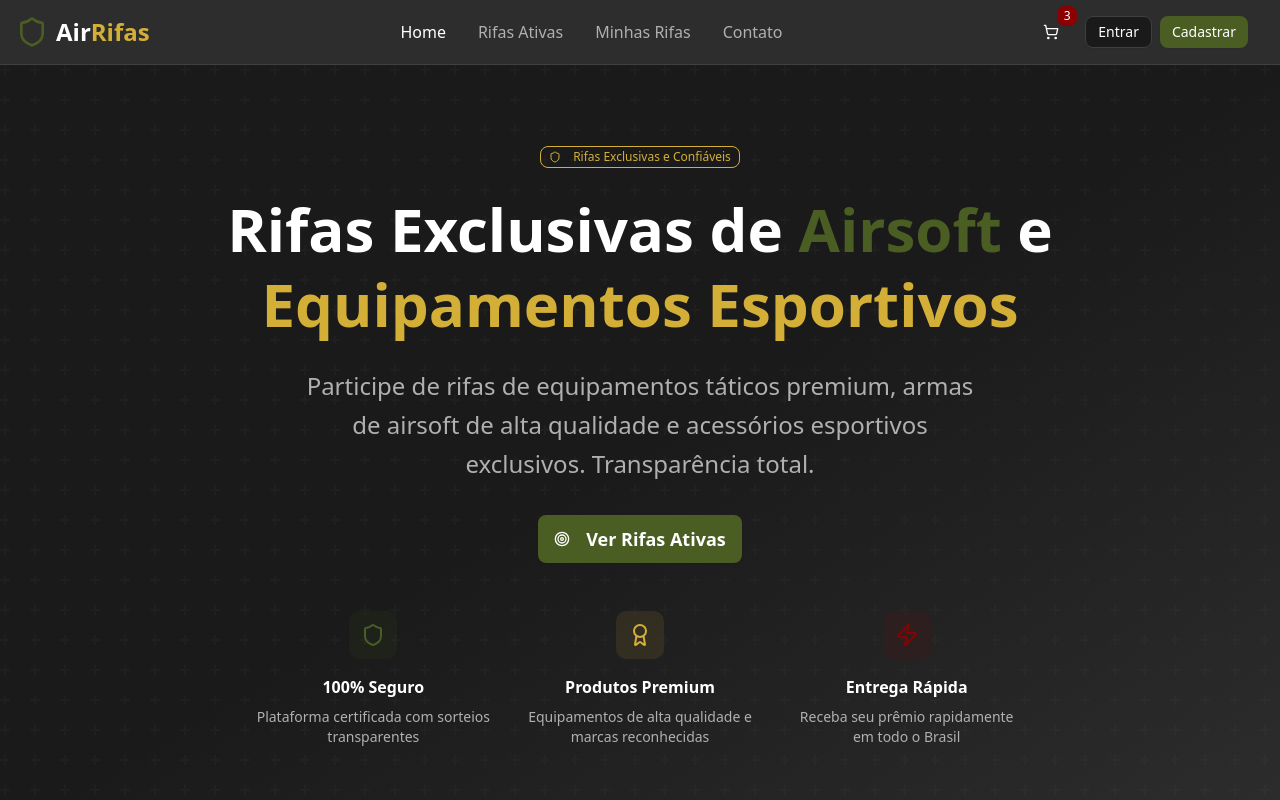
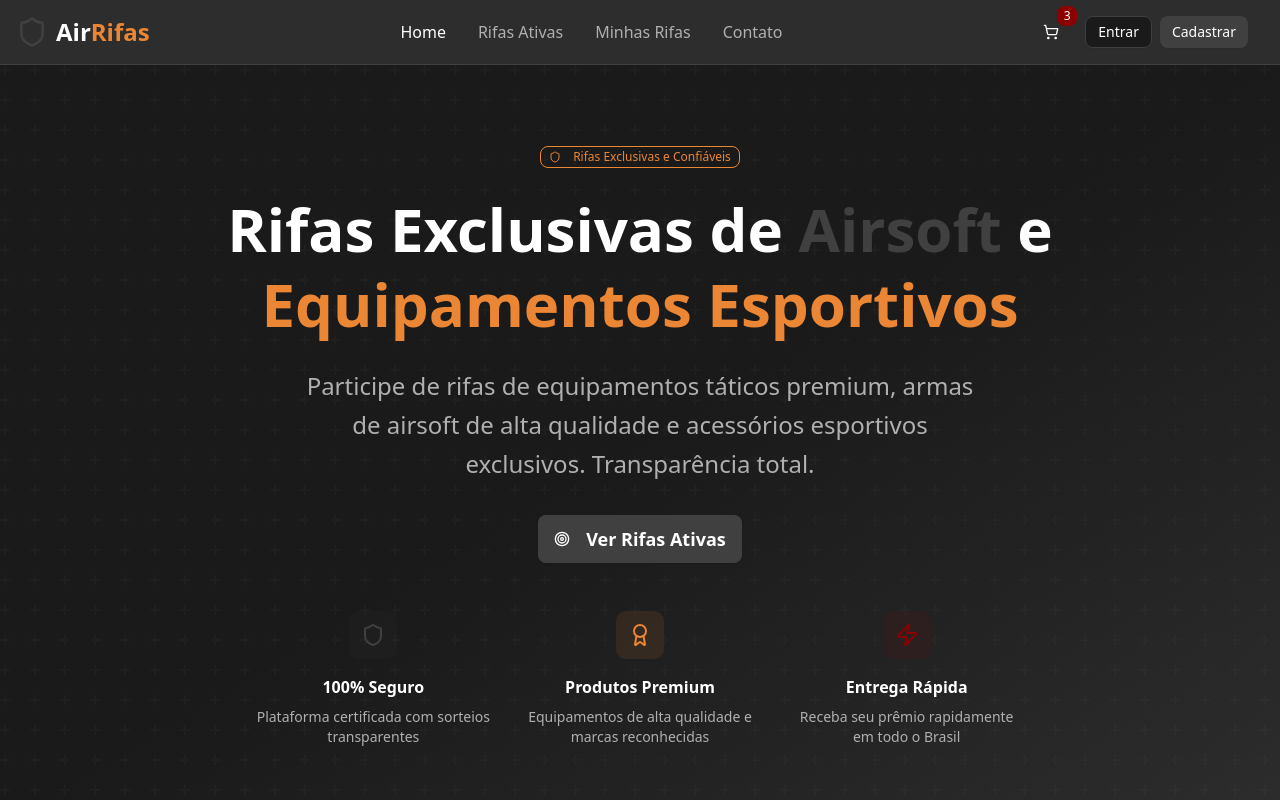
Before and after one commit to home-evertonazevedo/site, a React (Vite) app: page / in a window 1280 px wide. Shown: the top 800 px of the page. Built offline with nearby package versions, Linux system fonts and the light colour scheme.

Commit message:
Atualização de cores: verde reduzido, amarelo substituído por laranja

```diff
--- a/src/App.css
+++ b/src/App.css
@@ -50,10 +50,10 @@
   --card-foreground: #ffffff;
   --popover: #2d2d2d;
   --popover-foreground: #ffffff;
-  --primary: #4a5d23; /* Verde militar */
+  --primary: #404040; /* Cinza escuro */
   --primary-foreground: #ffffff;
-  --secondary: #d4af37; /* Dourado */
-  --secondary-foreground: #1a1a1a;
+  --secondary: #eb8634; /* Laranja */
+  --secondary-foreground: #ffffff;
   --muted: #404040;
   --muted-foreground: #b0b0b0;
   --accent: #8b0000; /* Vermelho escuro */
```
Also changed, not shown: 8 other files (tests, documents, lock files or other folders).
